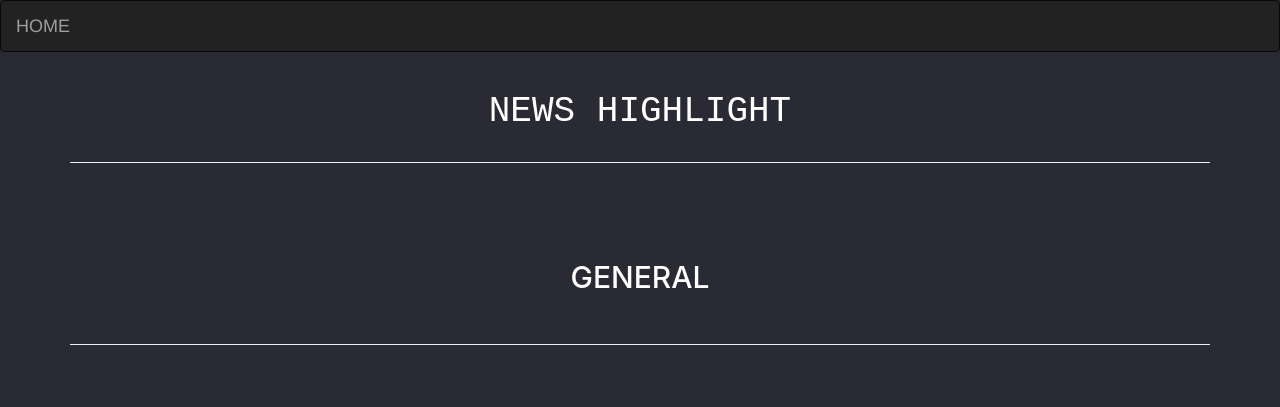
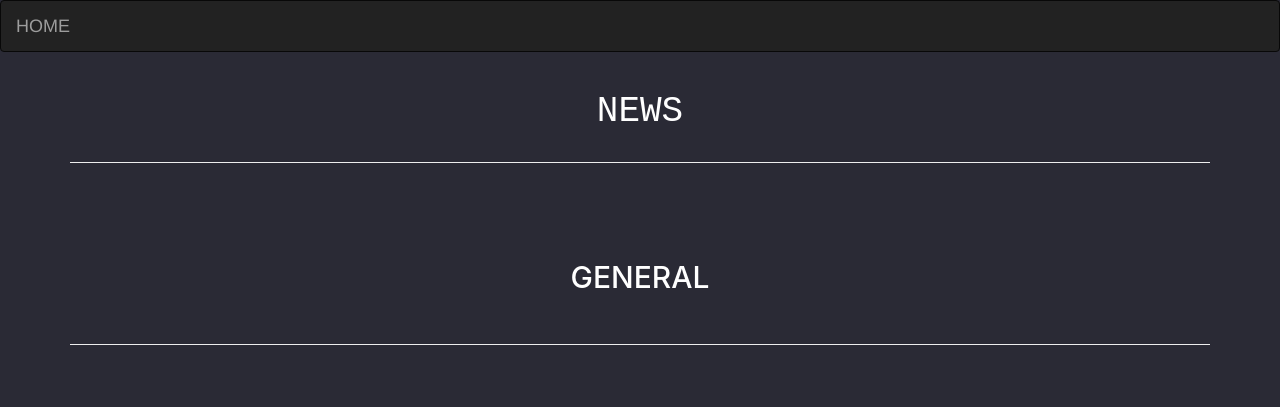
Before and after one commit to KaChryssie/News, a Flask app: template app/template/index.html in a window 1280 px wide. Shown: the top 407 px of the page. Run offline with Flask 2, Linux system fonts and the light colour scheme; the template is opened without the code that fills it, so the values that code supplies are empty; some libraries are stand-ins or nearby versions.

Commit message:
add the title body

```diff
--- a/app/template/index.html
+++ b/app/template/index.html
@@ -20,7 +20,7 @@
     {% block content %}
     <div class="container">
         <div class="row">
-            <div class="col-xs-12 col-sm-4 col-lg-12 col-md-12" id="header"><h1>NEWS HIGHLIGHT</h1></div>
+            <div class="col-xs-12 col-sm-4 col-lg-12 col-md-12" id="header"><h1>NEWS </h1></div>
 
         </div>
         <hr>
```
